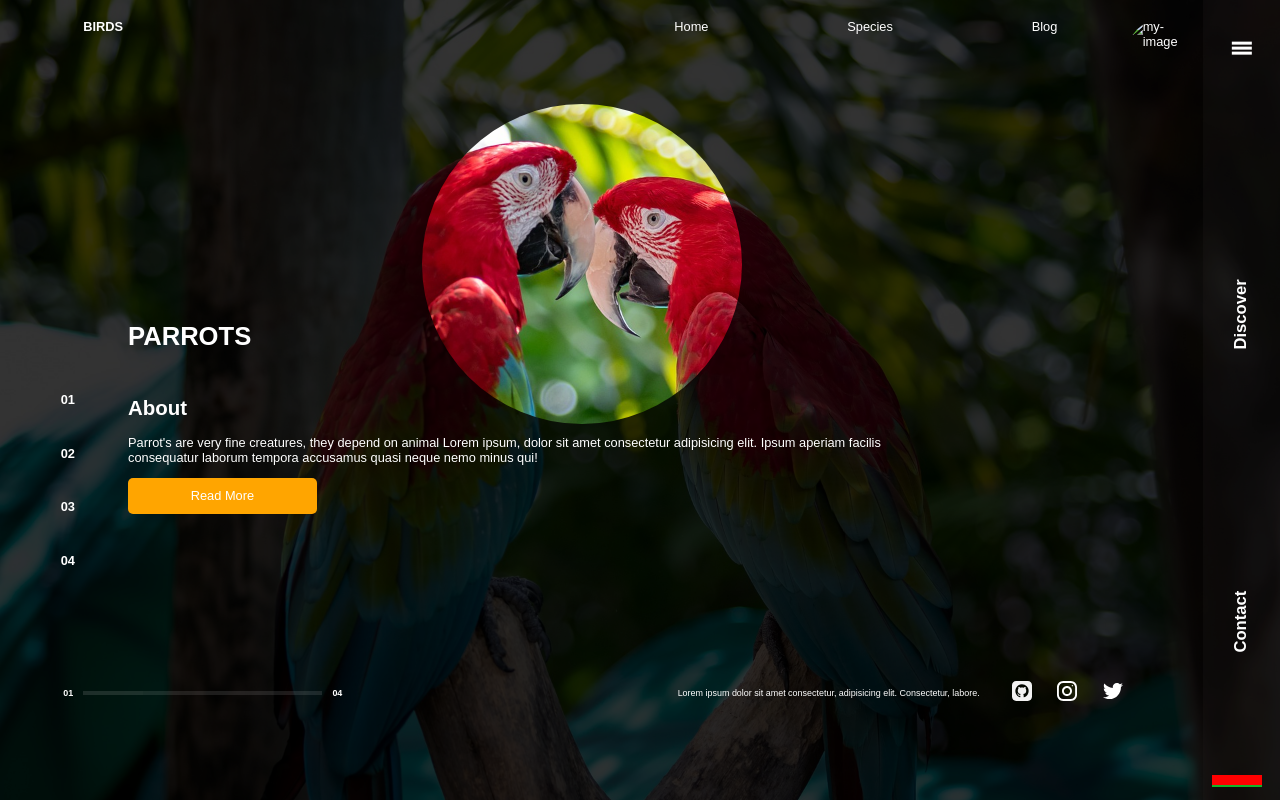
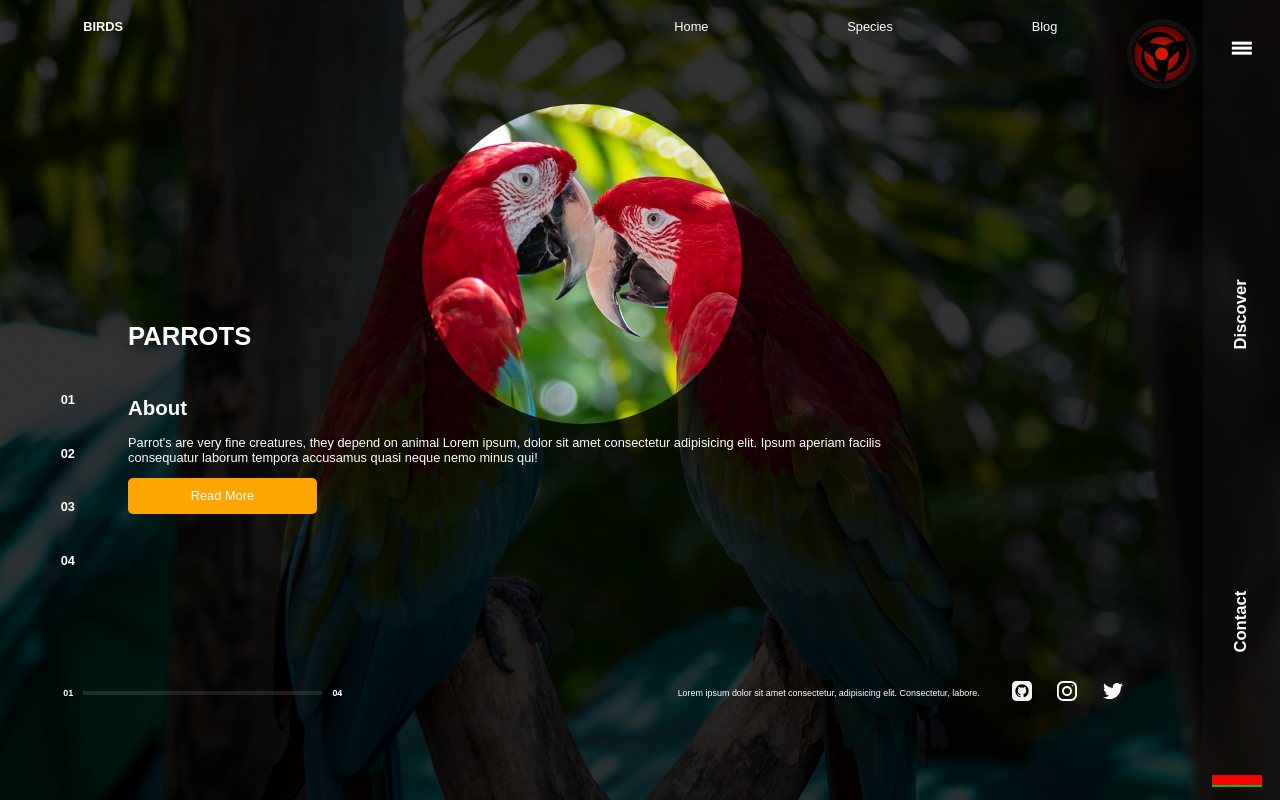
Before and after one commit to Adebusayo0325/Parrot_Landing_Page, a plain HTML site: page index.html in a window 1280 px wide. Drawn offline with Linux system fonts and the light colour scheme.

Commit message:
Update index.html

```diff
--- a/index.html
+++ b/index.html
@@ -19,7 +19,7 @@
         </ul>
         <img
           class="me"
-          src="images/-fejco9.jpeg"
+          src="images/-fejco9.jpg"
           alt="my-image"
         />
       </nav>
```
